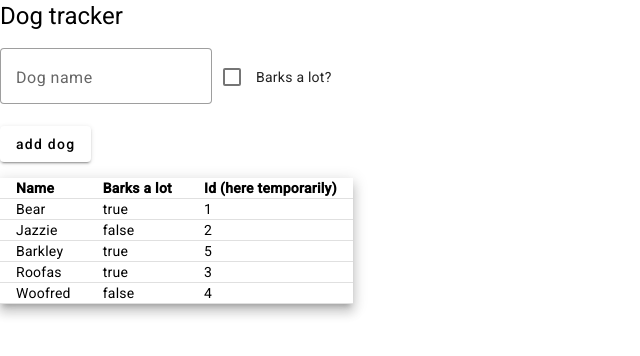
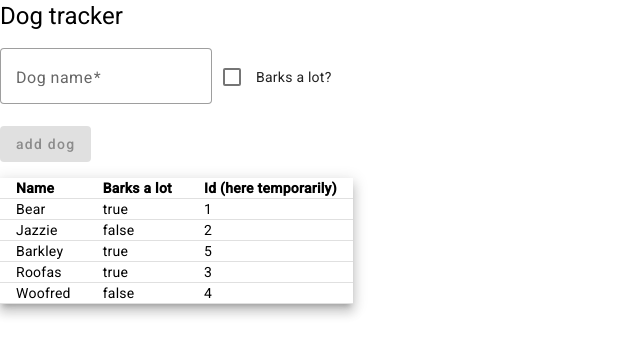
Before and after one commit to MllCHAEL/dog-tracker, an Angular app in the folder dog-tracker-front-end/: page / in a window 1280 px wide. Shown: the top 356 px of the page, without its empty margins (0-640 px from the left). Built offline with nearby package versions, Linux system fonts and the light colour scheme.

Commit message:
- Created reactive form - Added validators to form controls - 'Add dog' button now disabled if form is invalid

```diff
--- a/dog-tracker-front-end/src/app/dog-form/dog-form.component.html
+++ b/dog-tracker-front-end/src/app/dog-form/dog-form.component.html
@@ -1,10 +1,17 @@
-<form>
+<form [formGroup]="dogForm">
   <mat-form-field appearance="outline">
     <mat-label>Dog name</mat-label>
-    <input matInput>
+    <input matInput formControlName="name" maxlength="20">
   </mat-form-field>
 
-  <mat-checkbox>Barks a lot?</mat-checkbox>
+  <mat-checkbox formControlName="barksALot">
+    Barks a lot?
+  </mat-checkbox>
+
 </form>
 
-<button mat-raised-button>add dog</button>
+<button mat-raised-button
+        (click)="addDog()"
+        [disabled]="!dogForm.valid">
+  add dog
+</button>
--- a/dog-tracker-front-end/src/app/dog-form/dog-form.component.ts
+++ b/dog-tracker-front-end/src/app/dog-form/dog-form.component.ts
@@ -1,4 +1,5 @@
-import { Component } from '@angular/core';
+import { Component, OnInit } from '@angular/core';
+import { FormGroup, FormControl, Validators } from '@angular/forms';
 
 @Component({
   selector: 'app-dog-form',
@@ -6,6 +7,28 @@ import { Component } from '@angular/core';
   styleUrls: ['./dog-form.component.scss']
 })
 
-export class DogFormComponent {
+export class DogFormComponent implements OnInit {
 
+  // TODO: Add validation for pure whitespace input (e.g. just spacebars)
+  dogForm = new FormGroup({
+    name: new FormControl('', [Validators.required, Validators.maxLength(20)]),
+    barksALot: new FormControl(false, Validators.required)
+  });
+  // TODO: Display validation error messages (E.g. "Char limit (20) exceeded")
+
+  addDog(): void {
+    if (this.dogForm.valid) {
+      console.log('Dog name:' + this.dogForm.controls.name.value, 'Barks a lot?', this.dogForm.controls.barksALot.value);
+      this.dogForm.reset();
+      this.dogForm.controls.barksALot.setValue(false);
+      return
+    }
+    this.dogForm.reset();
+    this.dogForm.controls.barksALot.setValue(false);
+    console.log('Invalid dog submission. Fields have been reset. ')
+  }
+
+  ngOnInit() {
+    // TODO: ngOnInit if it is never used (think it will be used though :p)
+  }
 }
```
